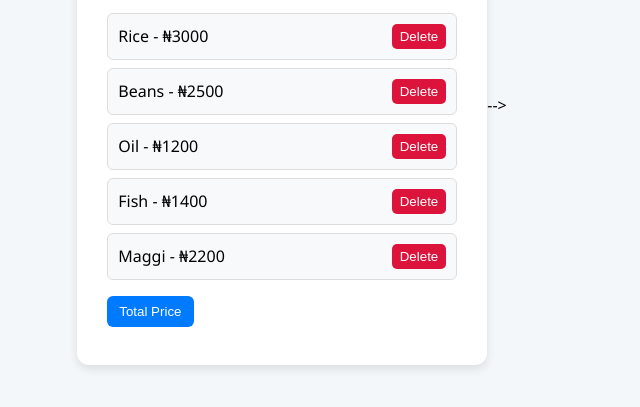
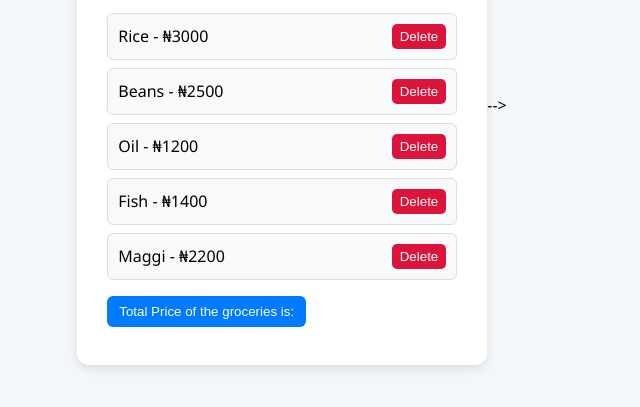
Before and after one commit to Lanre081/Grocery, a plain HTML site: page index.html in a window 1280 px wide. Shown: the part 303-710 px from the top of the page, without its empty margins (348-988 px from the left). Drawn offline with Linux system fonts and the light colour scheme.

Commit message:
script.js

```diff
--- a/index.html
+++ b/index.html
@@ -19,7 +19,7 @@
 
     <ul id="groceryList"></ul>
 
-    <button id="totalBtn">Total Price</button>
+    <button id="totalBtn">Total Price of the groceries is: </button>
     <h3 id="totalDisplay"></h3>
   </main>
 
```
